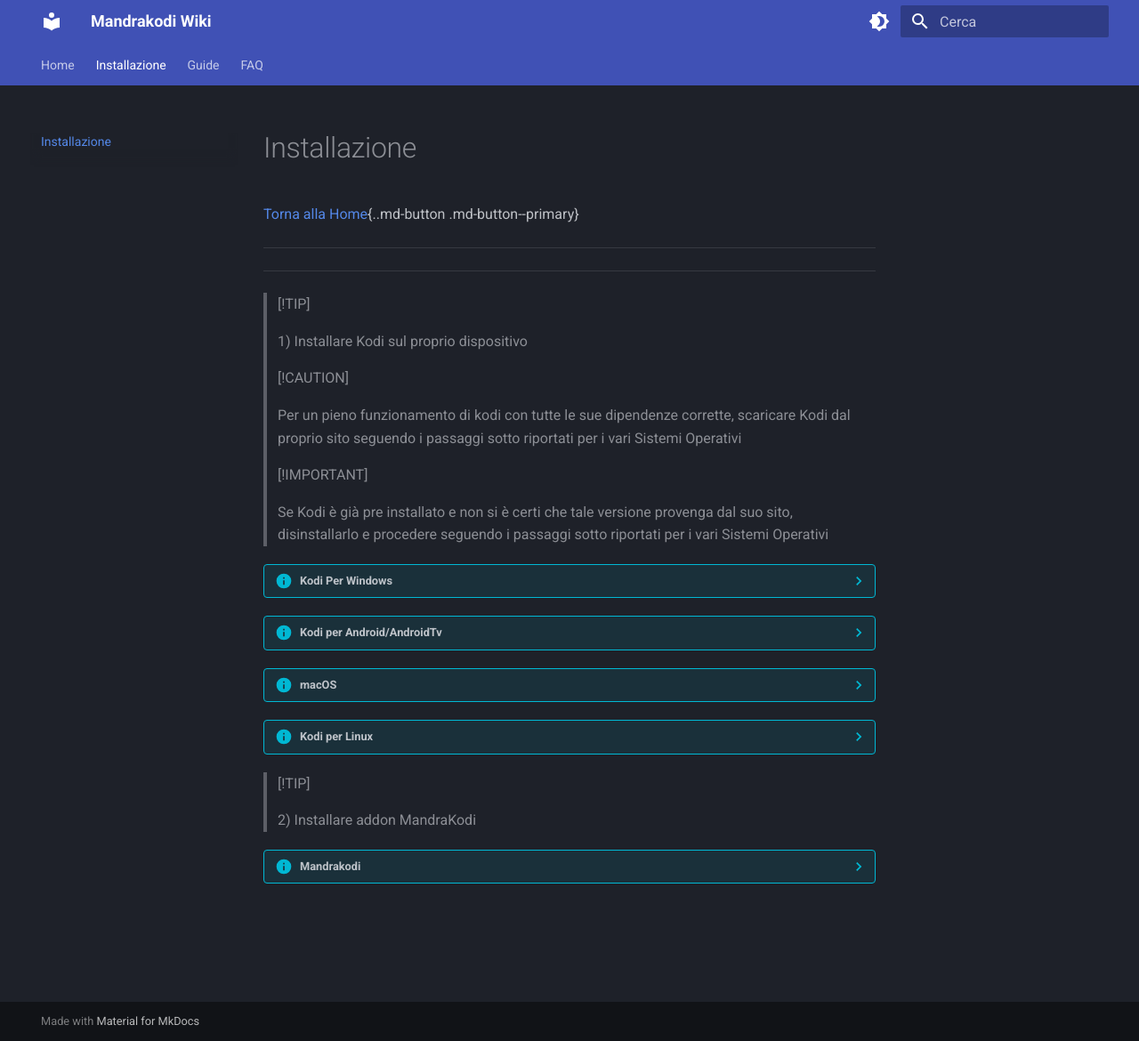
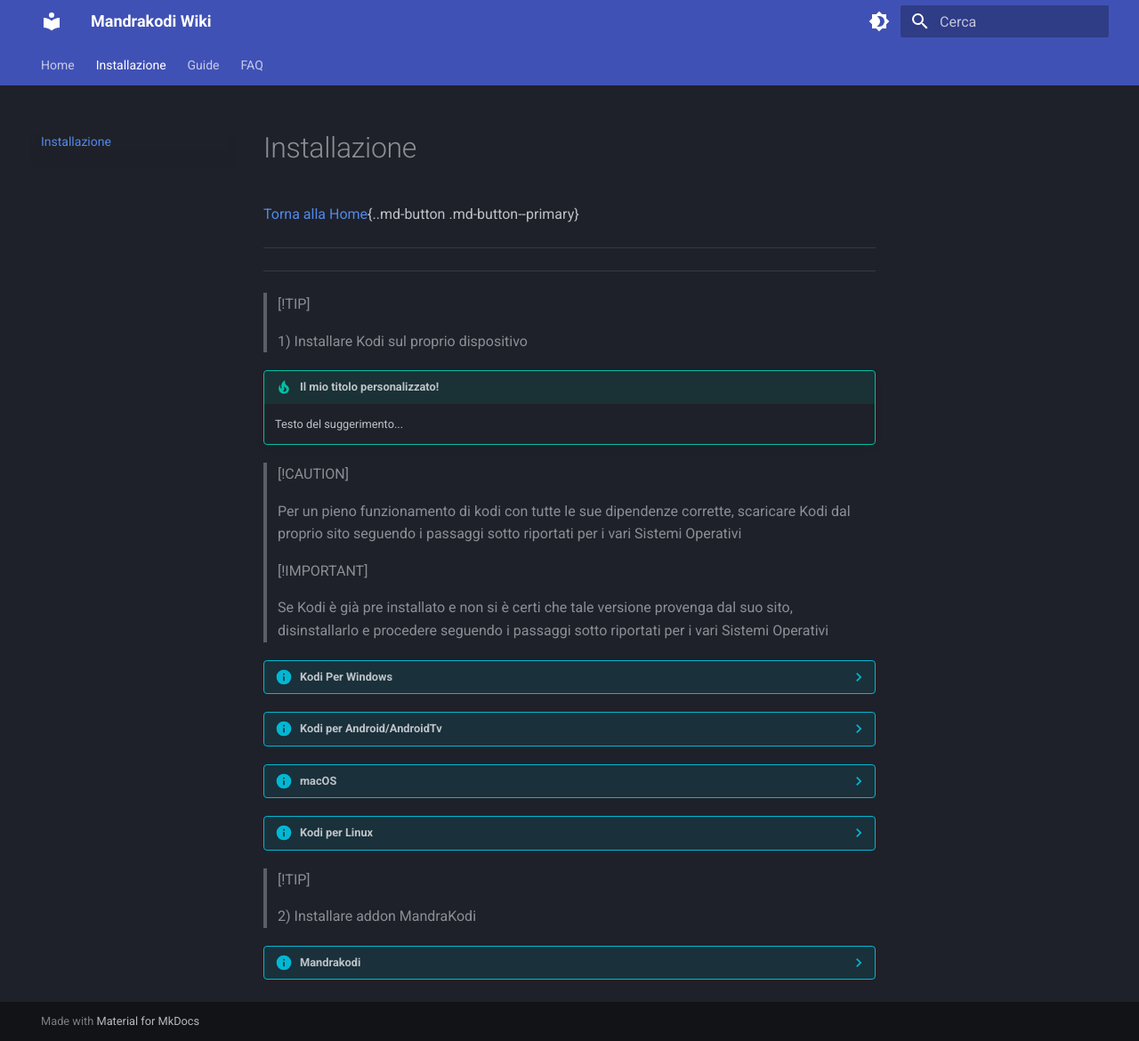
Before and after one commit to campipaolo/Mandrakodi-Wiki, an MkDocs documentation site: the page built from docs/installazione/install.md, in a window 1280 px wide and 1170 px high. Shown: the whole window at 89% size. Built offline with MkDocs 1.6.1 and Material for MkDocs 9.7.7, drawn with Linux system fonts in a browser that asks for light colours.

Commit message:
tip
test code typora

```diff
--- a/docs/installazione/install.md
+++ b/docs/installazione/install.md
@@ -11,6 +11,9 @@
 > 1) Installare Kodi sul proprio dispositivo
 
 
+
+!!! tip "Il mio titolo personalizzato!"
+    Testo del suggerimento...
 
 
 
```
